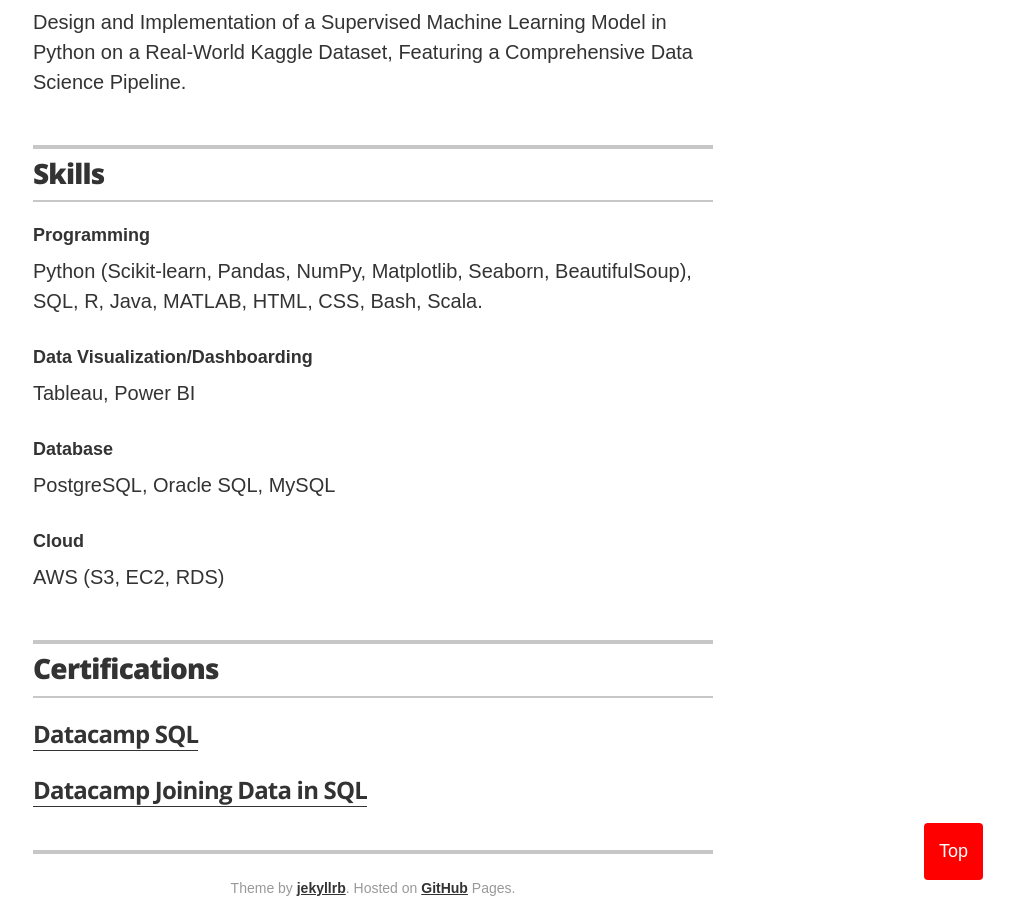
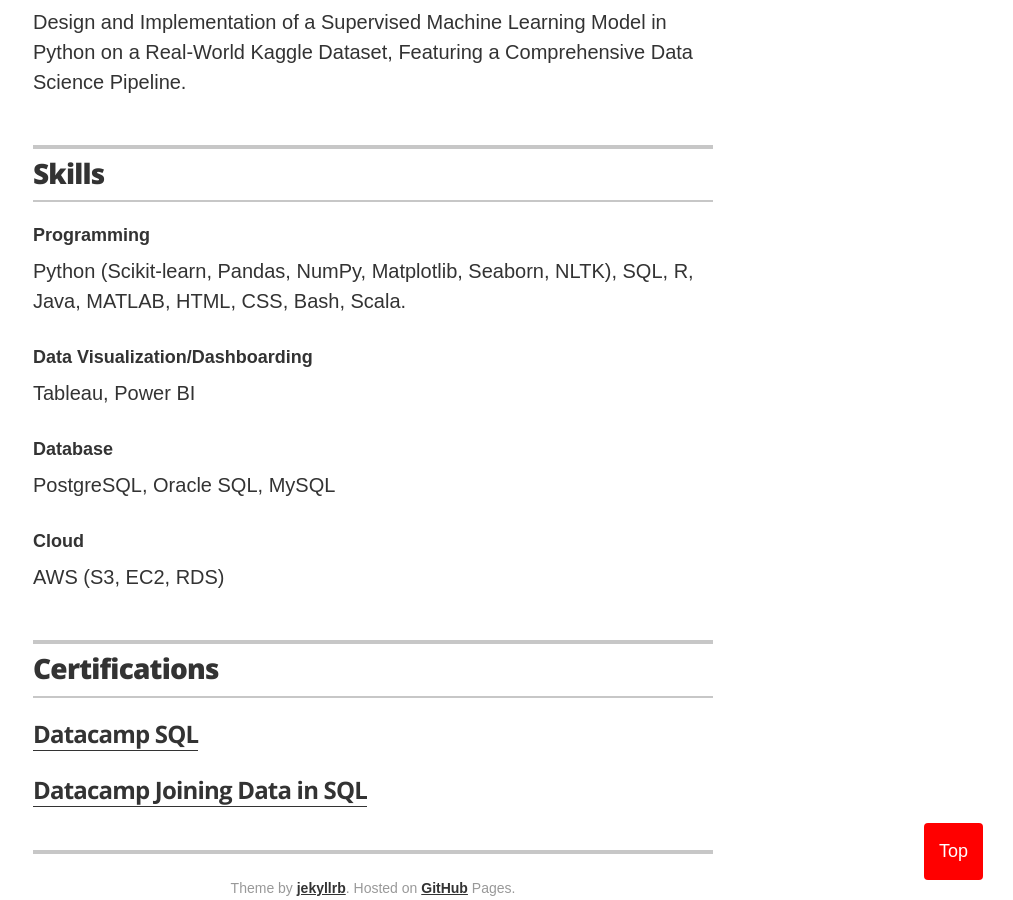
Before and after one commit to ttariqaziz/ttariqaziz.github.io, a Jekyll site: the page built from index.html, in a window 1280 px wide and 900 px high, scrolled down 2030 px. Shown: the whole window, without its empty margins (267-1280 px from the left). Built offline with Jekyll 4.4.1, drawn with Linux system fonts in a browser that asks for light colours.

Commit message:
Update skills.yml

```diff
--- a/_data/skills.yml
+++ b/_data/skills.yml
@@ -1,7 +1,7 @@
 # Skills
 # Programming
 - skill: Programming
-  description: Python (Scikit-learn, Pandas, NumPy, Matplotlib, Seaborn, BeautifulSoup), SQL, R, Java, MATLAB, HTML, CSS, Bash, Scala.
+  description: Python (Scikit-learn, Pandas, NumPy, Matplotlib, Seaborn, NLTK), SQL, R, Java, MATLAB, HTML, CSS, Bash, Scala.
 
 # Dashboard
 - skill: Data Visualization/Dashboarding
```
